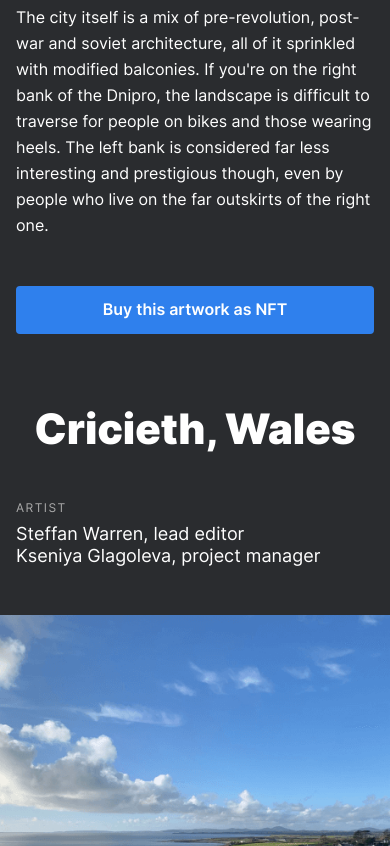
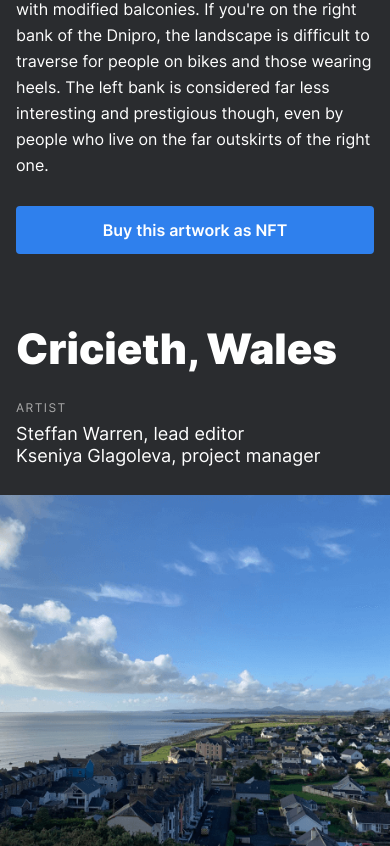
Before and after one commit to perasper-a/web_project_3, a plain HTML site: page index.html in a window 390 px wide. Shown: the part 4854-5700 px from the top of the page. Drawn offline with Linux system fonts and the light colour scheme; files whose address does not match are found by name.

Commit message:
place final fix

```diff
--- a/blocks/place.css
+++ b/blocks/place.css
@@ -5,6 +5,7 @@
   grid-template-columns: 1fr 1fr;
   margin: 0 auto;
   padding: 80px 148px 0 148px;
+  margin: auto;
   max-width: 984px;
   grid-template-areas:
     "title artist"
@@ -19,7 +20,8 @@
   padding-bottom: 92px;
 }
 .place__title {
-  margin: 0 auto;
+  display: grid;
+  margin: 0;
   font-weight: bold;
   font-size: 72px;
   line-height: 1.06;
@@ -27,6 +29,7 @@
   max-width: 100%;
   height: auto;
   text-align: left;
+  align-items: end;
 }
 
 .place__website {
@@ -85,6 +88,8 @@
   font-weight: 600;
   transition: background-color 0.5s ease;
   grid-area: button;
+  font-weight: 600;
+  line-height: 22px;
 }
 
 .place__button:hover {
@@ -93,17 +98,26 @@
 
 @media screen and (max-width: 915px) {
   .place {
-    padding: inherit 120px;
+    padding-left: 120px;
+    padding-right: 120px;
+  }
+  .place__title {
+    font-size: 60px;
   }
 }
 @media screen and (max-width: 850px) {
   .place {
-    padding: inherit 100px;
+    padding-right: 80px;
+    padding-left: 80px;
+  }
+  .place__title {
+    font-size: 56px;
   }
 }
 
 @media screen and (max-width: 769px) {
   .place {
+    gap: 28px;
     padding: 72px 24px 0 24px;
   }
   .place__title {
@@ -172,6 +186,7 @@
   .place {
     grid-template-rows: auto;
     grid-template-columns: 100%;
+    row-gap: 30px;
     grid-template-areas:
       "title"
       "artist"
@@ -198,4 +213,7 @@
   .place__button {
     max-width: 288px;
   }
+  .place:last-of-type {
+    padding-bottom: 64px;
+  }
 }
```
